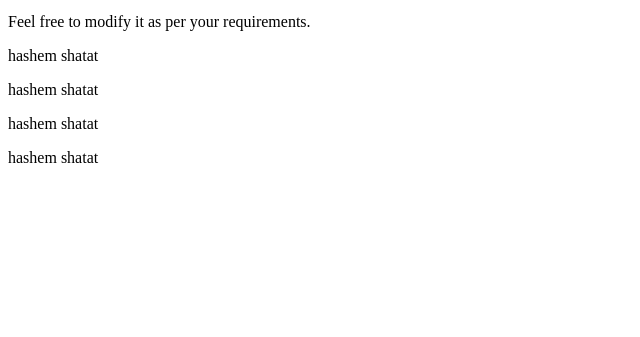
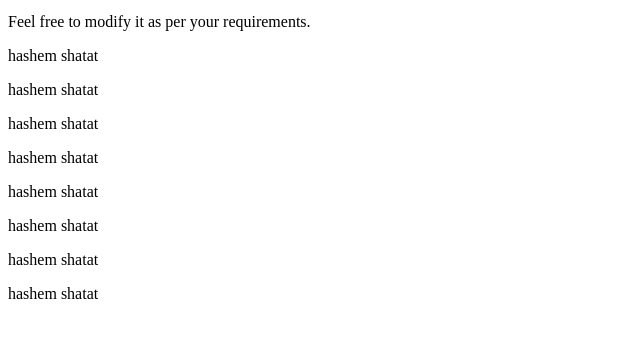
Before and after one commit to has73m/Group_Project, a plain HTML site: page index.html in a window 1280 px wide. Shown: the part 101-438 px from the top of the page, without its empty margins (0-640 px from the left). Drawn offline with Linux system fonts and the light colour scheme.

Commit message:
Update index.html

```diff
--- a/index.html
+++ b/index.html
@@ -14,5 +14,9 @@
     <p>hashem shatat</p>
     <p>hashem shatat</p>
     <p>hashem shatat</p>
+    <p>hashem shatat</p>
+    <p>hashem shatat</p>
+    <p>hashem shatat</p>
+    <p>hashem shatat</p>
 </body>
 </html>
```
